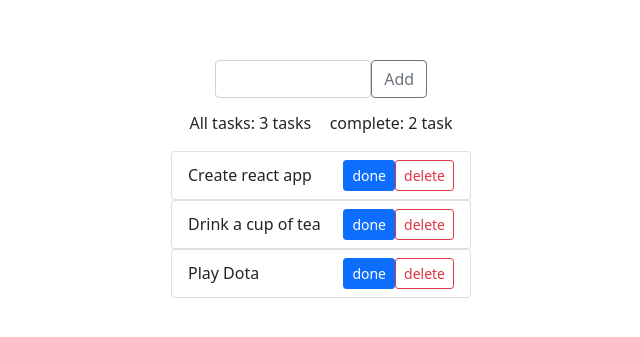
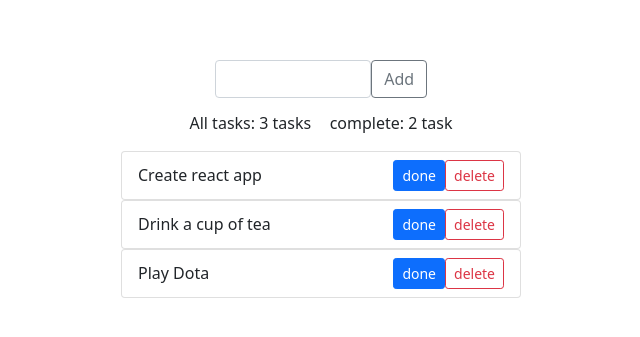
Before and after one commit to SweetAlcatel/typescript-todo-app, a React app: page / in a window 1280 px wide. Shown: the part 221-558 px from the top of the page, without its empty margins (319-959 px from the left). Built offline with nearby package versions, Linux system fonts and the light colour scheme.

Commit message:
added important button

```diff
--- a/src/components/item-list/item-list.css
+++ b/src/components/item-list/item-list.css
@@ -1,5 +1,5 @@
 .list-item {
-    width: 300px;
+    width: 400px;
     display: flex;
     flex-direction: row;
     justify-content: space-between;
@@ -8,4 +8,10 @@
 
 .done {
     text-decoration: line-through;
+    text-decoration-color: black;
 }
+
+.important {
+    color: red;
+    font-weight: bold;
+}
```
